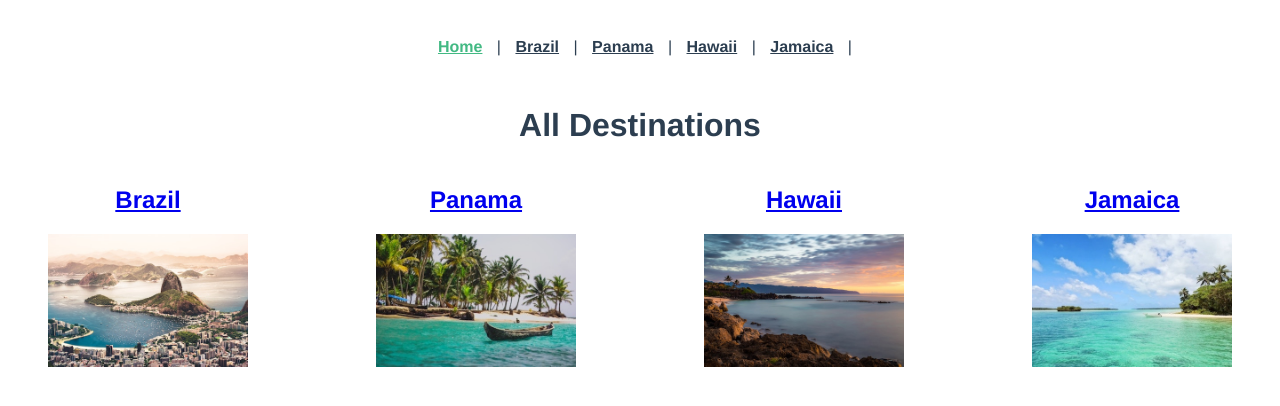
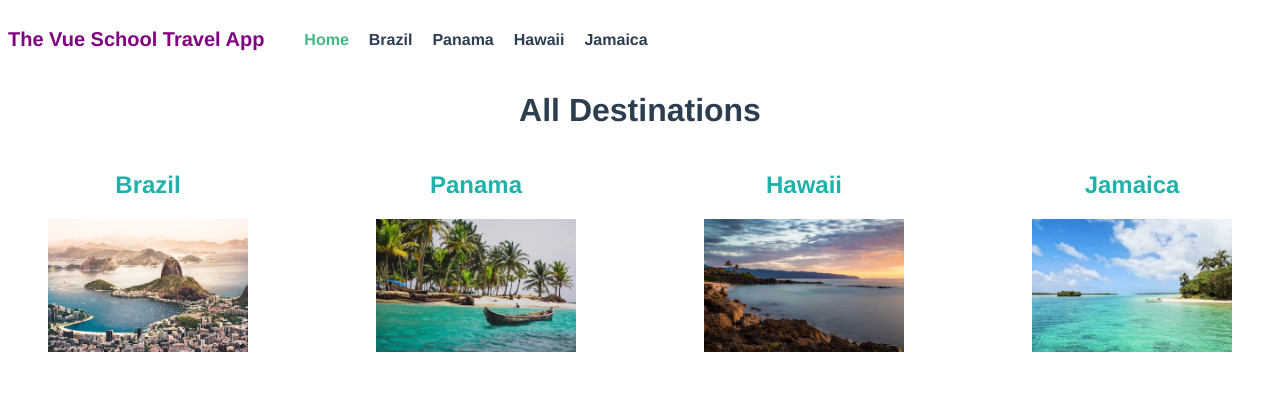
Before and after one commit to keperkjr/Vue-Travel-App, a Vue app: page / in a window 1280 px wide. Shown: the top 406 px of the page. Built offline with nearby package versions, Linux system fonts and the light colour scheme.

Commit message:
Removed remaining static navigation from TheNavigation.vue

```diff
--- a/src/App.vue
+++ b/src/App.vue
@@ -1,7 +1,7 @@
 <template>
   <div id="app">
     <TheNavigation />
-    <router-view />
+    <router-view :key="$route.path" />
   </div>
 </template>
 
--- a/src/components/TheNavigation.vue
+++ b/src/components/TheNavigation.vue
@@ -1,32 +1,77 @@
 <template>
     <nav id="nav">
-        <router-link to="/">Home</router-link> |
+        <!-- <router-link to="/">Home</router-link> |
         <router-link to="/brazil">Brazil</router-link> |
         <router-link to="/panama">Panama</router-link> |
         <router-link to="/hawaii">Hawaii</router-link> |
-        <router-link to="/jamaica">Jamaica</router-link> |
+        <router-link to="/jamaica">Jamaica</router-link> | -->
+
+        <p class="logo">The Vue School Travel App</p>
+        <ul class="nav-links">
+            <li class="links">
+                <router-link to="/">
+                    Home
+                </router-link>
+            </li>
+            <li v-for="destination in destinations"
+                :key="destination.name"
+                class="links"
+            >
+            <router-link :to="{ name: 'DestinationDetails', params: {id: destination.id} }">
+                {{destination.name}}
+            </router-link>
+            </li>
+        </ul>
     </nav>
 </template>
+
+<script>
+import store from "@/store"
+
+export default {
+    data() {
+        return {
+            destinationId: this.$route.params.id,
+            destinations: store.destinations,
+        }
+    }
+}
+</script>
 
 
 <style scoped>
 #nav {
-    /* display: flex; */
-    align-items: center;
-}
-
-#nav {
-  padding: 30px;
+  display: flex;
 }
 
 #nav a {
+  color: #2c3e50;
+  text-decoration: none;
   font-weight: bold;
-  color: #2c3e50;
-  padding: 0 10px;
 }
 
 #nav a.router-link-exact-active,
 #nav a.vue-school-active-class {
   color: #42b983;
 }
+
+.nav-links {
+    display: flex;
+    align-items: center;
+}
+
+.links {
+    padding-right: 20px;
+    list-style: none;
+}
+
+.links:hover {
+    text-decoration: underline;
+}
+
+.logo {
+    font-size: 20px;
+    color: purple;
+    font-weight: bold;
+}
 </style>
--- a/src/router/index.js
+++ b/src/router/index.js
@@ -19,26 +19,26 @@ const routes = [
     component: () =>
       import(/* webpackChunkName: "about" */ "../views/About.vue")
   },
-  {
-    path: "/brazil",
-    name: "brazil",
-    component: () => import(/* webpackChunkName: "brazil" */ "../views/Brazil")
-  },
-  {
-    path: "/hawaii",
-    name: "hawaii",
-    component: () => import(/* webpackChunkName: "hawaii" */ "../views/Hawaii")
-  },
-  {
-    path: "/jamaica",
-    name: "jamaica",
-    component: () => import(/* webpackChunkName: "jamaica" */ "../views/Jamaica")
-  },
-  {
-    path: "/panama",
-    name: "panama",
-    component: () => import(/* webpackChunkName: "panama" */ "../views/Panama")
-  },
+  // {
+  //   path: "/brazil",
+  //   name: "brazil",
+  //   component: () => import(/* webpackChunkName: "brazil" */ "../views/Brazil")
+  // },
+  // {
+  //   path: "/hawaii",
+  //   name: "hawaii",
+  //   component: () => import(/* webpackChunkName: "hawaii" */ "../views/Hawaii")
+  // },
+  // {
+  //   path: "/jamaica",
+  //   name: "jamaica",
+  //   component: () => import(/* webpackChunkName: "jamaica" */ "../views/Jamaica")
+  // },
+  // {
+  //   path: "/panama",
+  //   name: "panama",
+  //   component: () => import(/* webpackChunkName: "panama" */ "../views/Panama")
+  // },
   {
     path: "/details/:id",
     name: "DestinationDetails",
--- a/src/views/Home.vue
+++ b/src/views/Home.vue
@@ -9,12 +9,12 @@
         v-for="destination in destinations"
         :key="destination.name"
       >
-        <router-link :to="{ name: 'DestinationDetails', params: {id: destination.id} }" >
+        <router-link :to="getNavigationPath(destination)" >
           <h2>{{destination.name}}</h2>
         </router-link>
 
         <figure>
-          <router-link :to="{ name: 'DestinationDetails', params: {id: destination.id} }">
+          <router-link :to="getNavigationPath(destination)">
             <img :src="getImgPath(destination.image)"
               :alt="destination.name"
             >
@@ -42,6 +42,11 @@ export default {
     getImgPath(image) {
       let path = require(`@/assets/${image}`);
       return path;
+    },
+    getNavigationPath(destination) {
+      return {
+        name: 'DestinationDetails', params: {id: destination.id}
+      };
     }
   }
 };
@@ -62,4 +67,12 @@ img {
   justify-content: space-between;
 }
 
+a {
+  color: lightseagreen;
+  text-decoration: none;
+}
+
+a:visited, a:hover {
+  text-decoration: underline;
+}
 </style>
```
